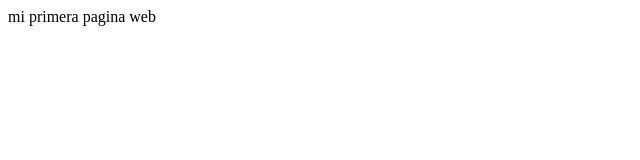
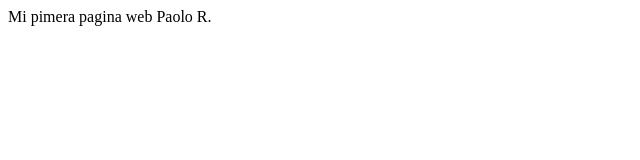
Before and after one commit to PaoloRodrigoING/WEB, a plain HTML site: page Index.html in a window 1280 px wide. Shown: the full height of the page, 0-640 px from the left. Drawn offline with Linux system fonts and the light colour scheme.

Commit message:
Update Index.html

```diff
--- a/Index.html
+++ b/Index.html
@@ -3,6 +3,6 @@
 <title>Mi primera web</title>
 </head>
 <body>
-<p> mi primera pagina web </p>
+ <p> Mi pimera pagina web  Paolo R. </p>
 </body>
 </html>
```
